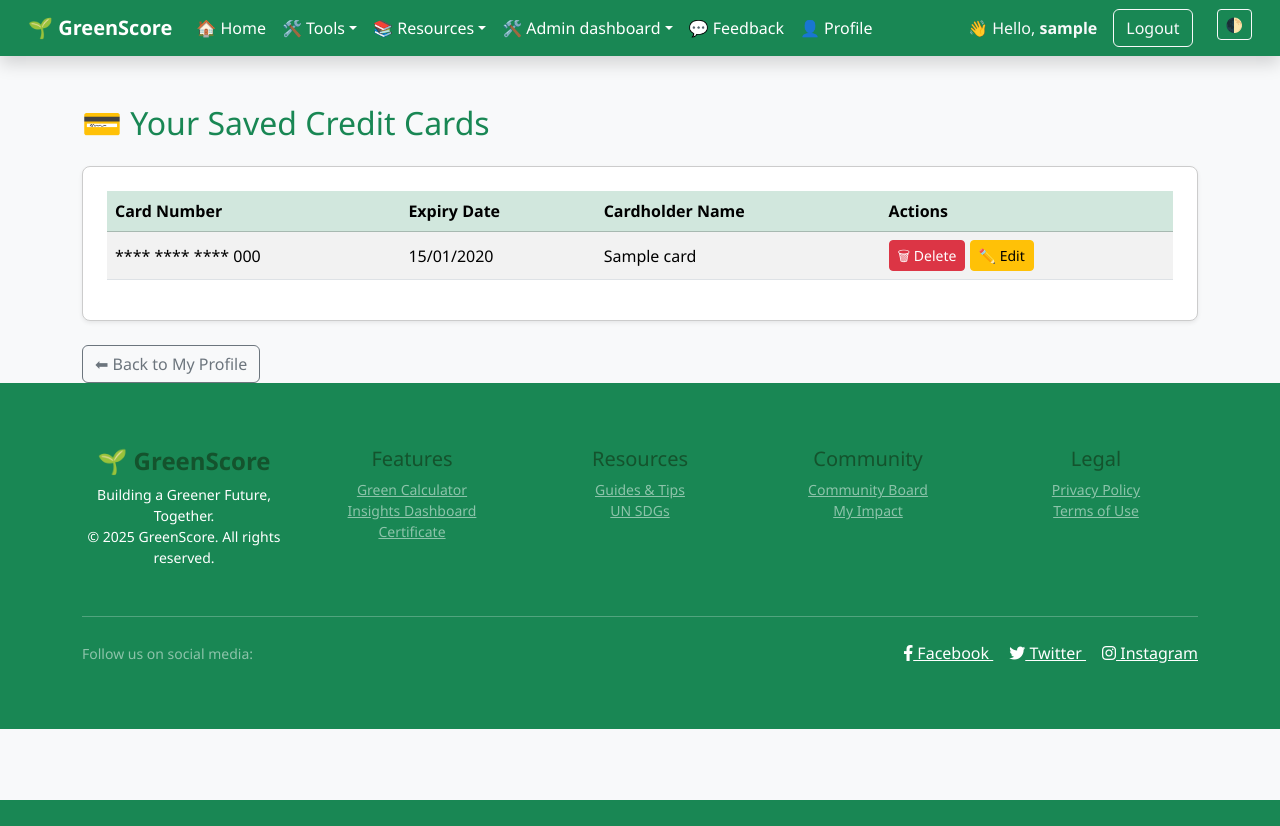
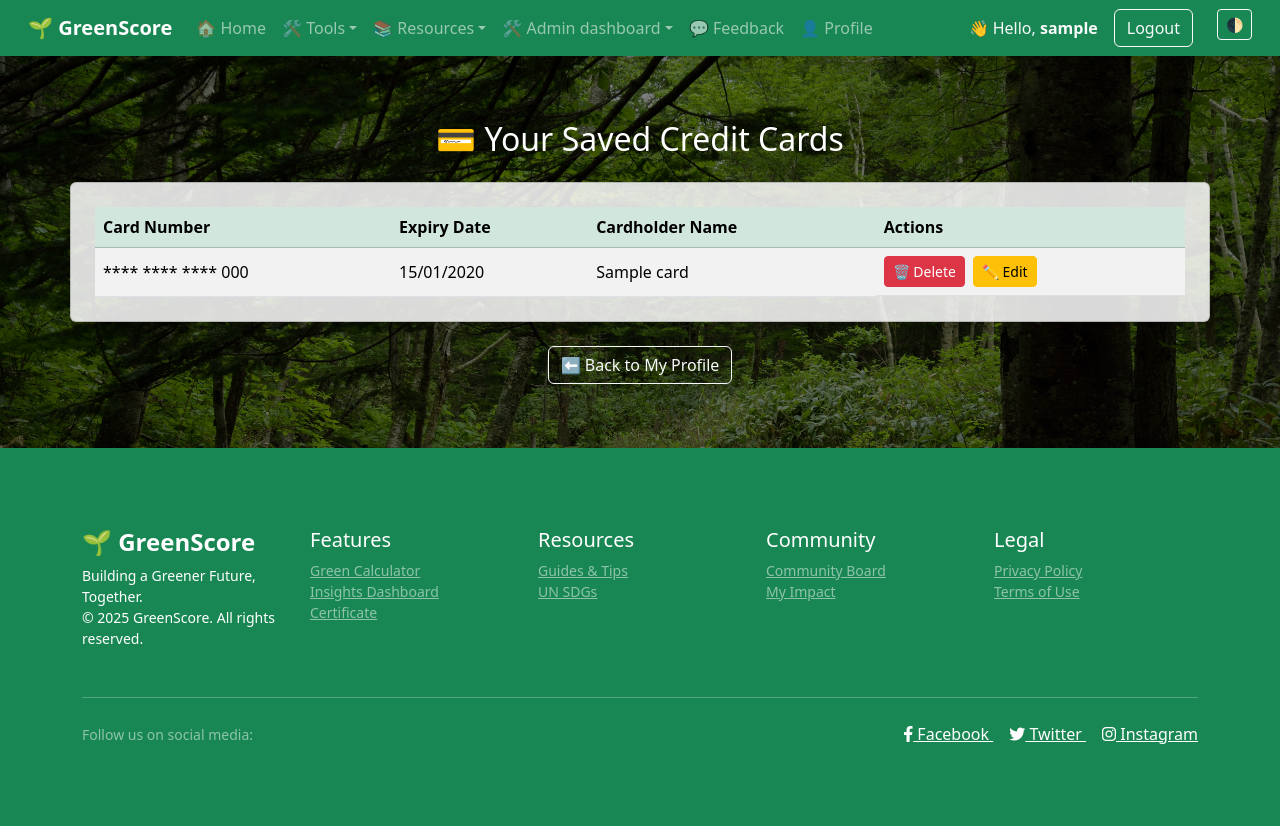
Before and after one commit to Lancelcode/Graded-Unit-2-webpage, a PHP site: page /view_cards.php in a window 1280 px wide. Before the commit the page ends 800 px from the top, so only its background shows below. Run offline with PHP 8.4, Linux system fonts and the light colour scheme; the visitor is signed in with stand-in values (Sample User, id 1); tables that the repository leaves empty or names only in its code hold one stand-in row (values such as "Sample post").

Commit message:
view card ux ui fix

```diff
--- a/view_cards.php
+++ b/view_cards.php
@@ -8,33 +8,75 @@ if (!isset($_SESSION['username']) || !isset($_SESSION['id'])) {
     load();
 }
 
-require('includes/connect_db.php');
-
+require_once __DIR__ . '/includes/connect_db.php';
 $userId = $_SESSION['id'];
-$q = "SELECT * FROM credit_cards WHERE user_id='$userId'";
-$r = mysqli_query($link, $q);
+$q      = "SELECT * FROM credit_cards WHERE user_id='$userId'";
+$r      = mysqli_query($link, $q);
 ?>
-
 <!DOCTYPE html>
 <html lang="en">
 <head>
     <meta charset="UTF-8">
     <title>View Credit Cards | GreenScore</title>
     <meta name="viewport" content="width=device-width, initial-scale=1">
+    <!-- Bootstrap CSS -->
+    <link href="https://cdn.jsdelivr.net/npm/bootstrap@5.3.3/dist/css/bootstrap.min.css" rel="stylesheet">
+    <!-- Font Awesome -->
+    <link href="https://cdnjs.cloudflare.com/ajax/libs/font-awesome/6.4.0/css/all.min.css" rel="stylesheet">
 
-    <link href="https://cdn.jsdelivr.net/npm/bootstrap@5.3.3/dist/css/bootstrap.min.css" rel="stylesheet">
-    <link href="style.css" rel="stylesheet">
-    <link href="https://cdnjs.cloudflare.com/ajax/libs/font-awesome/6.4.0/css/all.min.css" rel="stylesheet">
+    <style>
+        /* 1. Make body a column flex container for sticky footer */
+        html, body {
+            height: 100%;
+            margin: 0;
+        }
+        body {
+            display: flex;
+            flex-direction: column;
+            background: url('assets/images/forest-money.jpg') center/cover no-repeat fixed;
+            position: relative;
+            color: #333;
+        }
+        /* 2. Dark overlay across entire page */
+        body::before {
+            content: '';
+            position: absolute;
+            inset: 0;
+            background: rgba(0,0,0,0.5);
+            z-index: 0;
+        }
+        /* 3. Main content grows to fill available space */
+        .content-wrapper {
+            flex: 1;
+            position: relative;
+            z-index: 1;
+            padding: 4rem 0;
+        }
+        /* 4. Semi-transparent card backgrounds */
+        .card-bg {
+            background: rgba(255,255,255,0.85);
+        }
+        /* 5. Ensure footer sits above overlay and spans full width */
+        footer {
+            position: relative;
+            z-index: 1;
+            background-color: #fff;
+            padding: 2rem 0;
+            width: 100%;
+        }
+    </style>
 </head>
 <body>
-<?php include('includes/nav.php'); ?>
 
-<div class="container mt-5">
-    <h2 class="text-success mb-4">💳 Your Saved Credit Cards</h2>
+<?php include 'includes/nav.php'; ?>
+
+<div class="container content-wrapper">
+    <h2 class="text-white text-center mb-4">💳 Your Saved Credit Cards</h2>
 
     <?php if (mysqli_num_rows($r) > 0): ?>
-        <div class="table-responsive card shadow-sm p-4">
-            <table class="table table-striped align-middle">
+        <div class="card card-bg shadow-sm p-4 mb-4">
+            <div class="table-responsive">
+                <table class="table table-striped align-middle mb-0">
                     <thead class="table-success">
                     <tr>
                         <th>Card Number</th>
@@ -49,15 +91,12 @@ $r = mysqli_query($link, $q);
                             <td>**** **** **** <?= substr($row['card_number'], -4); ?></td>
                             <td><?= date("d/m/Y", strtotime($row['expiry_date'])); ?></td>
                             <td><?= htmlspecialchars($row['cardholder_name']); ?></td>
-                        <td>
-                            <!-- Delete -->
+                            <td class="d-flex gap-2">
                                 <form action="manage_credit_card.php" method="post" class="d-inline">
                                     <input type="hidden" name="action" value="delete">
                                     <input type="hidden" name="cardId" value="<?= $row['id']; ?>">
                                     <button type="submit" class="btn btn-sm btn-danger">🗑 Delete</button>
                                 </form>
-
-                            <!-- Edit Trigger -->
                                 <button class="btn btn-sm btn-warning" data-bs-toggle="modal" data-bs-target="#editModal<?= $row['id']; ?>">✏️ Edit</button>
 
                                 <!-- Edit Modal -->
@@ -72,20 +111,23 @@ $r = mysqli_query($link, $q);
                                                 <div class="modal-body">
                                                     <input type="hidden" name="action" value="update">
                                                     <input type="hidden" name="cardId" value="<?= $row['id']; ?>">
-
                                                     <div class="mb-3">
                                                         <label for="cardNumber<?= $row['id']; ?>" class="form-label">Card Number</label>
-                                                    <input type="text" class="form-control" name="cardNumber" id="cardNumber<?= $row['id']; ?>" value="<?= htmlspecialchars($row['card_number']); ?>" required>
+                                                        <input type="text" class="form-control" name="cardNumber"
+                                                               id="cardNumber<?= $row['id']; ?>"
+                                                               value="<?= htmlspecialchars($row['card_number']); ?>" required>
                                                     </div>
-
                                                     <div class="mb-3">
                                                         <label for="expiryDate<?= $row['id']; ?>" class="form-label">Expiry Date</label>
-                                                    <input type="date" class="form-control" name="expiryDate" id="expiryDate<?= $row['id']; ?>" value="<?= htmlspecialchars($row['expiry_date']); ?>" required>
+                                                        <input type="date" class="form-control" name="expiryDate"
+                                                               id="expiryDate<?= $row['id']; ?>"
+                                                               value="<?= htmlspecialchars($row['expiry_date']); ?>" required>
                                                     </div>
-
                                                     <div class="mb-3">
                                                         <label for="cardHolder<?= $row['id']; ?>" class="form-label">Cardholder Name</label>
-                                                    <input type="text" class="form-control" name="cardHolder" id="cardHolder<?= $row['id']; ?>" value="<?= htmlspecialchars($row['cardholder_name']); ?>" required>
+                                                        <input type="text" class="form-control" name="cardHolder"
+                                                               id="cardHolder<?= $row['id']; ?>"
+                                                               value="<?= htmlspecialchars($row['cardholder_name']); ?>" required>
                                                     </div>
                                                 </div>
                                                 <div class="modal-footer">
@@ -97,22 +139,24 @@ $r = mysqli_query($link, $q);
                                     </div>
                                 </div>
                                 <!-- End Edit Modal -->
+
                             </td>
                         </tr>
                     <?php endwhile; ?>
                     </tbody>
                 </table>
             </div>
+        </div>
     <?php else: ?>
-        <div class="alert alert-info">You have no saved credit cards yet. You can add one in your profile.</div>
+        <div class="alert alert-info card-bg shadow-sm">You have no saved credit cards yet. Add one in your profile.</div>
     <?php endif; ?>
 
-    <div class="mt-4">
-        <a href="user_account.php" class="btn btn-outline-secondary">⬅ Back to My Profile</a>
+    <div class="mt-4 text-center">
+        <a href="user_account.php" class="btn btn-outline-light">⬅ Back to My Profile</a>
     </div>
 </div>
 
-<?php include('includes/footer.php'); ?>
+<?php include 'includes/footer.php'; ?>
 
 <script src="https://cdn.jsdelivr.net/npm/bootstrap@5.3.3/dist/js/bootstrap.bundle.min.js"></script>
 </body>
```
Also changed, not shown: assets/images/forest-money.jpg (added). Lines whose indentation alone changed are shown as unchanged.
